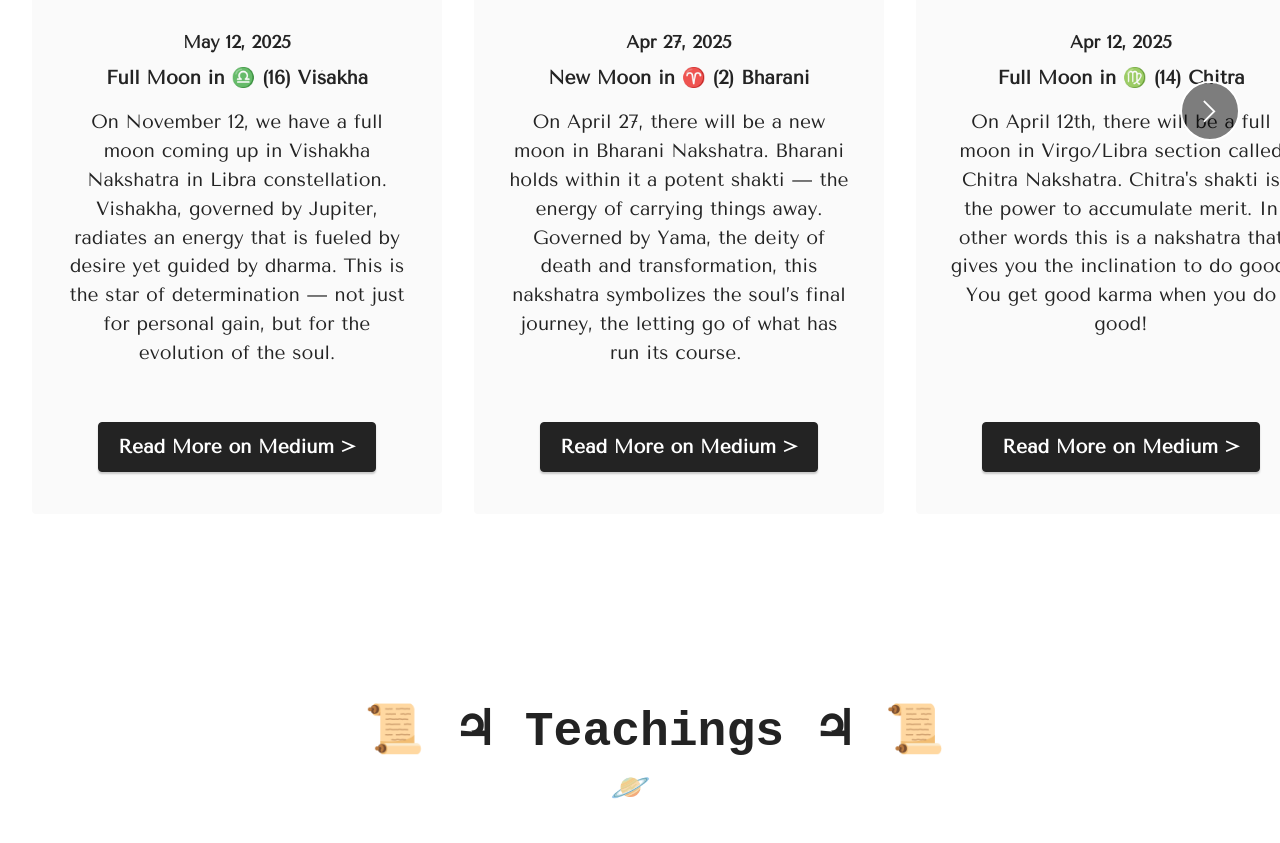
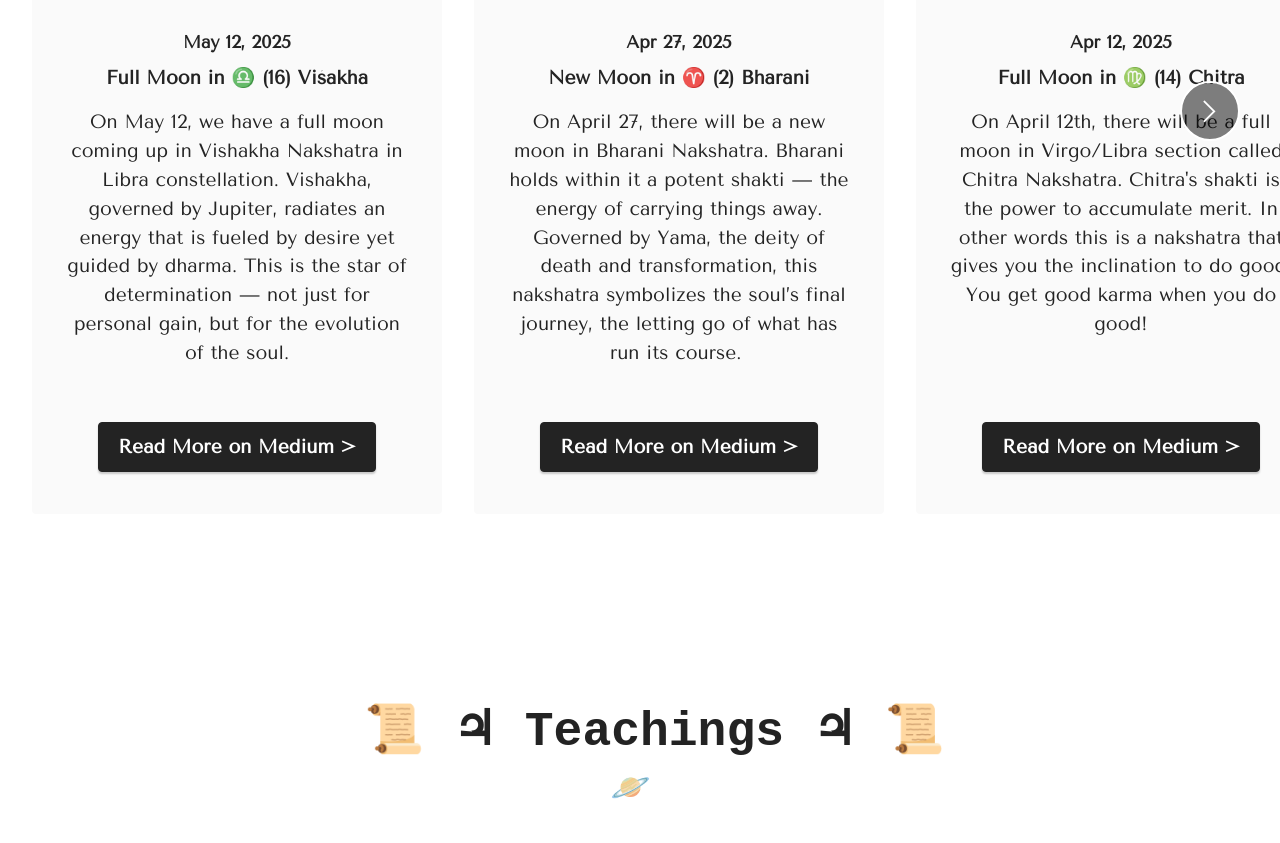
Before and after one commit to gurudev108/theyogiclens.org, a website: page index.html in a window 1280 px wide. Shown: the part 2195-3038 px from the top of the page. Drawn offline with nearby package versions, Linux system fonts and the light colour scheme; files whose address does not match are found by name; a web font is replaced by a local one.

Commit message:
Fix typo
Fix typo

```diff
--- a/index.html
+++ b/index.html
@@ -170,7 +170,7 @@
                             <div class="item-content">
                                 <h5 class="item-title mbr-fonts-style display-4"><strong style="">May 12, 2025</strong></h5>
                                 <h6 class="item-subtitle mbr-fonts-style mt-1 display-7"><strong>Full Moon in ♎ (16) Viśakhā</strong></h6>
-                                <p class="mbr-text mbr-fonts-style mt-3 display-7">On November 12, we have a full moon coming up in Vishakha Nakshatra in Libra constellation. Vishakha, governed by Jupiter, radiates an energy that is fueled by desire yet guided by dharma. This is the star of determination — not just for personal gain, but for the evolution of the soul.<br></p>
+                                <p class="mbr-text mbr-fonts-style mt-3 display-7">On May 12, we have a full moon coming up in Vishakha Nakshatra in Libra constellation. Vishakha, governed by Jupiter, radiates an energy that is fueled by desire yet guided by dharma. This is the star of determination — not just for personal gain, but for the evolution of the soul.<br></p>
                             </div>
                             <div class="mbr-section-btn item-footer mt-2"><a href="https://theyogiclens.medium.com/full-moon-in-viśakhā-nakshatra-da7362970d46" class="btn item-btn btn-black display-7" target="_blank">Read More on Medium &gt;</a></div>
                         </div>
```
